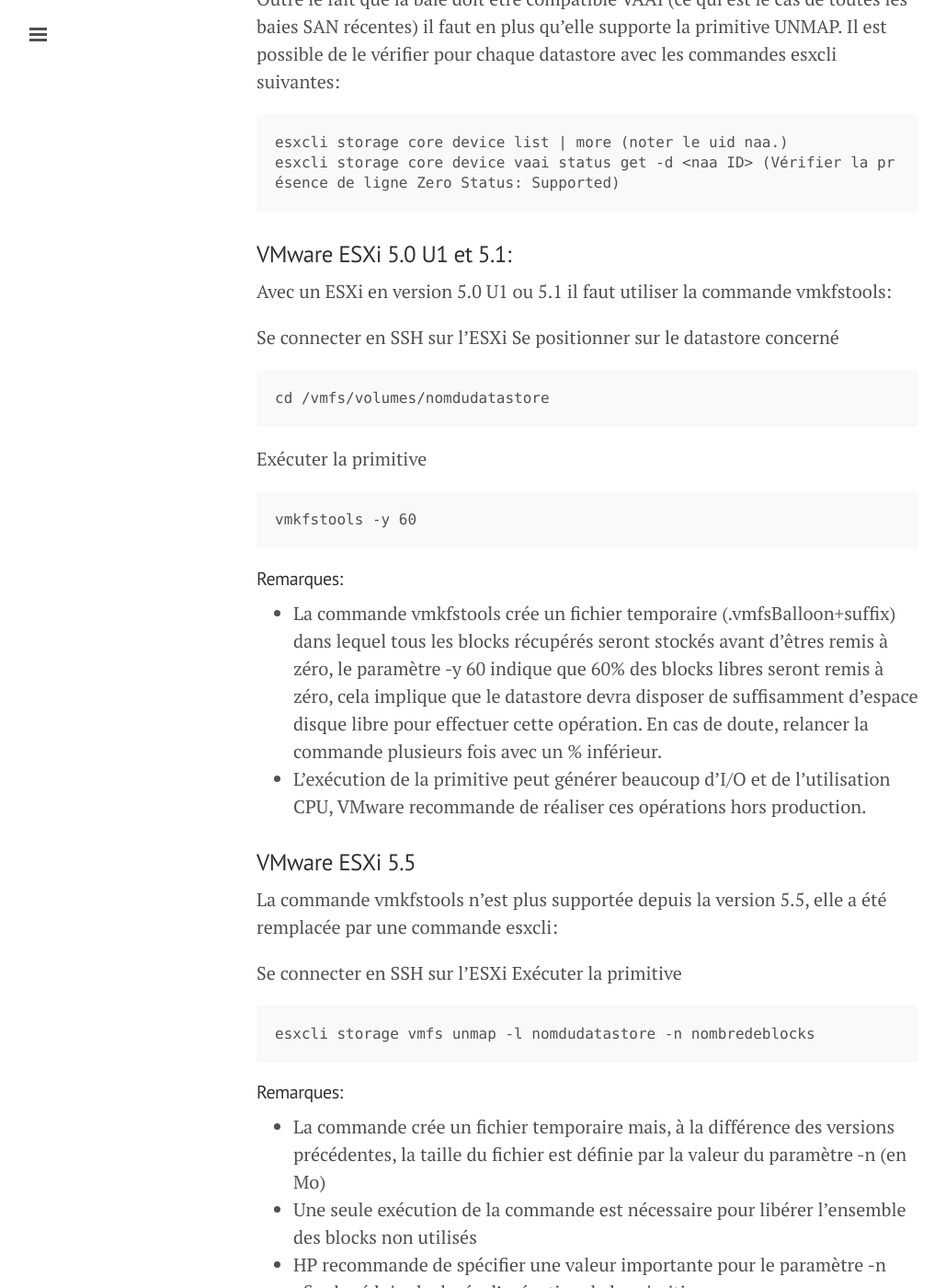
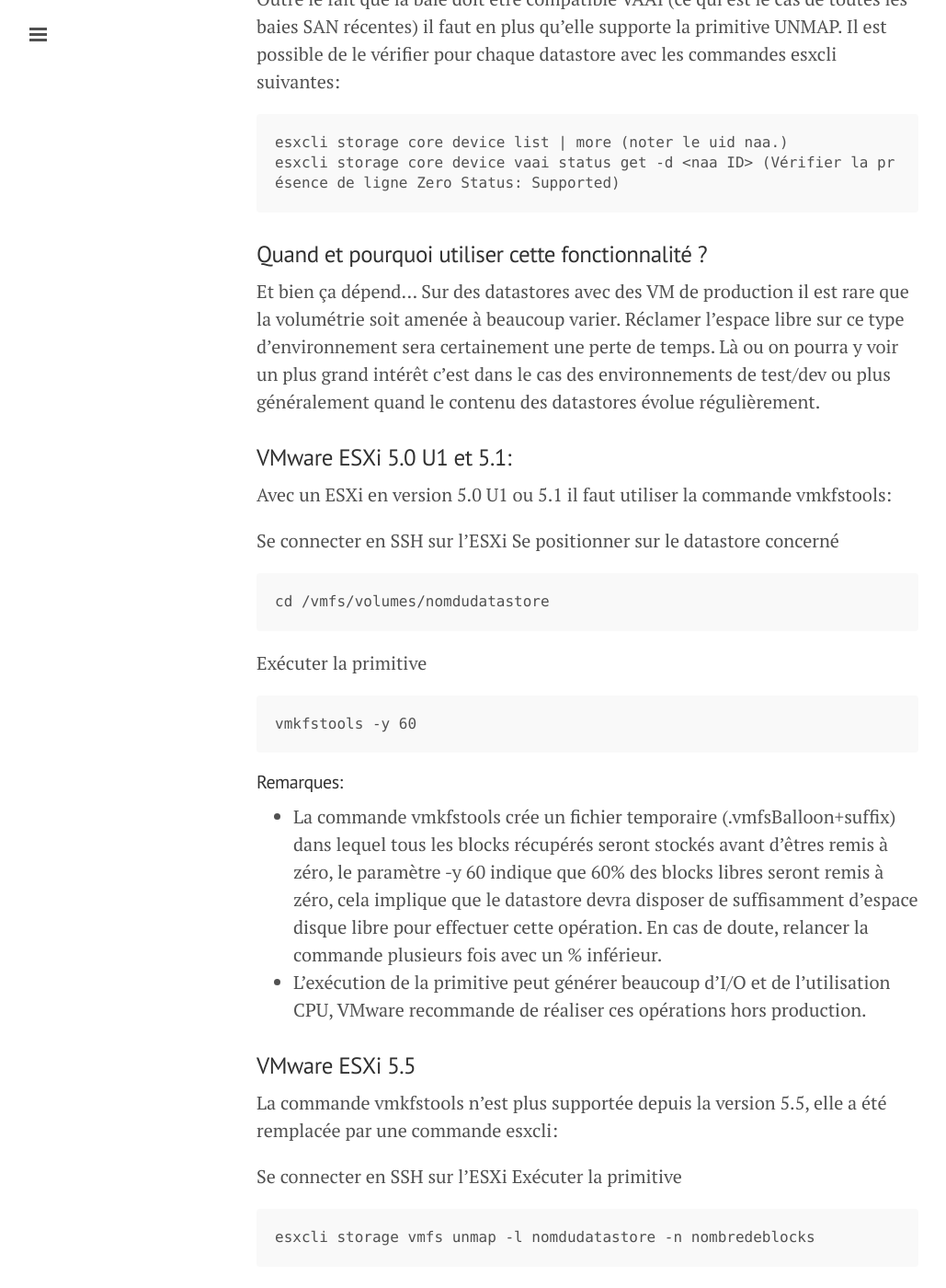
Before and after one commit to equelin/equelin.github.io, a Jekyll site: the page built from _posts/2015-02-26-Réclamer-espace-libre-lun-thin-ESXi.md, in a window 1280 px wide and 1400 px high, scrolled down 770 px. Shown: the whole window at 92% size, without its empty margins (1-1030 px from the left). Built offline with Jekyll 4.4.1, drawn with Linux system fonts in a browser that asks for light colours; nearby versions of some CDN libraries; Markdown is read by kramdown in place of the engine named in the settings; some of the changed text lies outside the part shown.

Commit message:
Update 2015-02-26-Réclamer-espace-libre-lun-thin-ESXi.md

````diff
--- a/_posts/2015-02-26-Réclamer-espace-libre-lun-thin-ESXi.md
+++ b/_posts/2015-02-26-Réclamer-espace-libre-lun-thin-ESXi.md
@@ -17,6 +17,10 @@
 esxcli storage core device list | more (noter le uid naa.)
 esxcli storage core device vaai status get -d <naa ID> (Vérifier la présence de ligne Zero Status: Supported)
 ```
+
+###Quand et pourquoi utiliser cette fonctionnalité ?
+
+Et bien ça dépend... Sur des datastores avec des VM de production il est rare que la volumétrie soit amenée à beaucoup varier. Réclamer l'espace libre sur ce type d'environnement sera certainement une perte de temps. Là ou on pourra y voir un plus grand intérêt c'est dans le cas des environnements de test/dev ou plus généralement quand le contenu des datastores évolue régulièrement.
 
 ###VMware ESXi 5.0 U1 et 5.1:
 
````
Also changed, not shown: other parts of _posts/2015-02-26-Réclamer-espace-libre-lun-thin-ESXi.md (+1 -1 lines).
